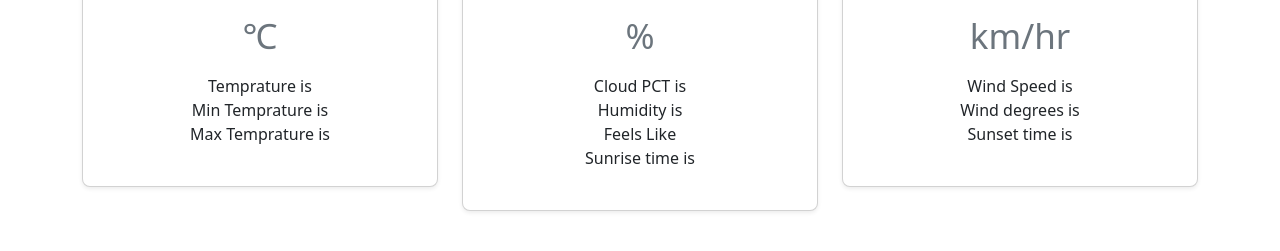
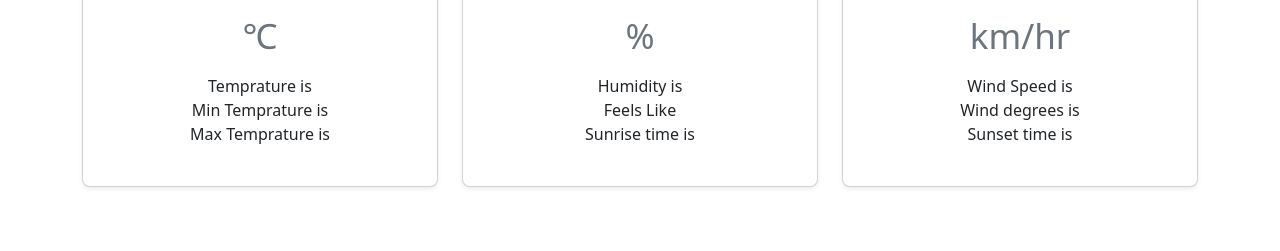
Before and after one commit to Bhavesh0577/weather-app, a plain HTML site: page index.html in a window 1280 px wide. Shown: the part 221-472 px from the top of the page. Drawn offline with nearby package versions, Linux system fonts and the light colour scheme; no server answers.

Commit message:
Update index.html

```diff
--- a/index.html
+++ b/index.html
@@ -77,7 +77,7 @@
                             <h1 class="card-title pricing-card-title"><span id="humidity2"></span><small class="text-muted fw-light"> %</small>
                             </h1>
                             <ul class="list-unstyled mt-3 mb-4">
-                                <li>Cloud PCT is <span id="cloud_pct"></span></li>
+<!--                                 <li>Cloud PCT is <span id="cloud_pct"></span></li>  -->
                                 <li>Humidity is <span id="humidity"></span></li>
                                 <li>Feels Like <span id="feels_like"></span></li>
                                 <li>Sunrise time is <span id="sunrise"></span></li>
```
